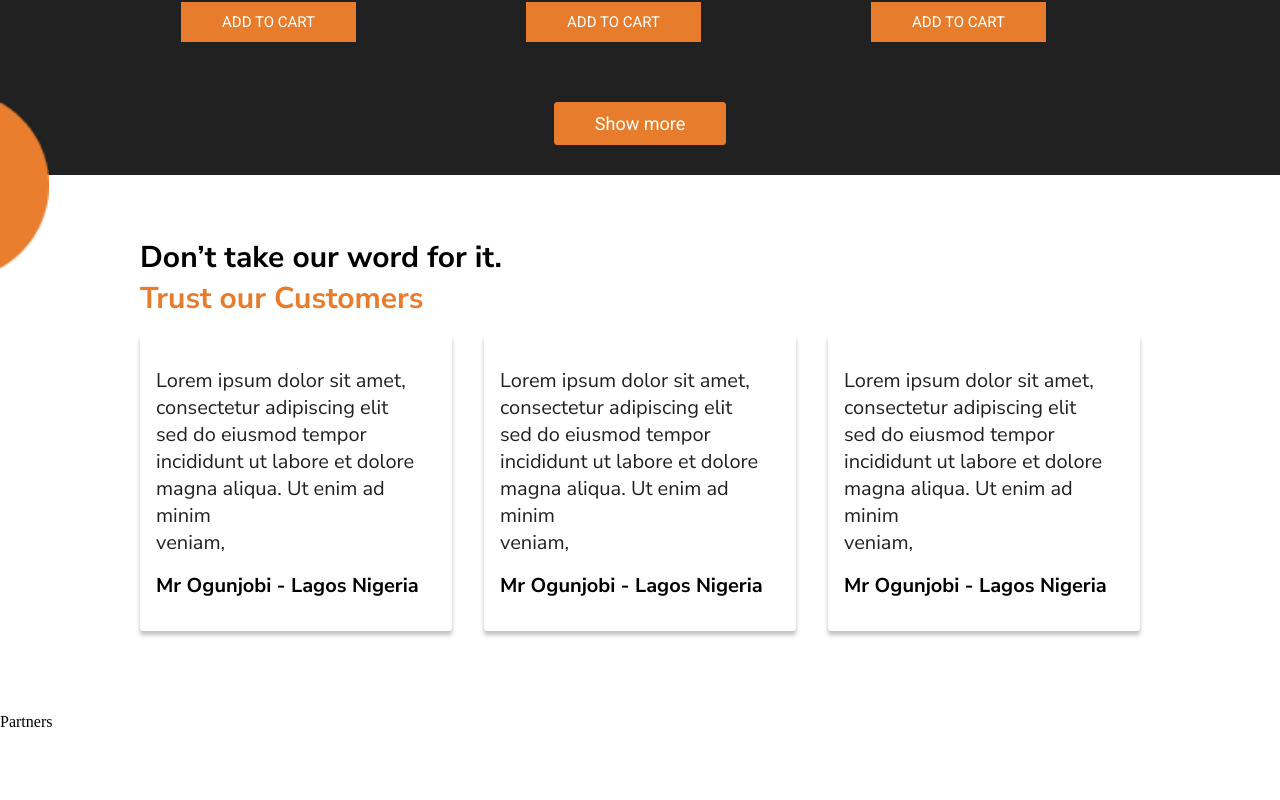
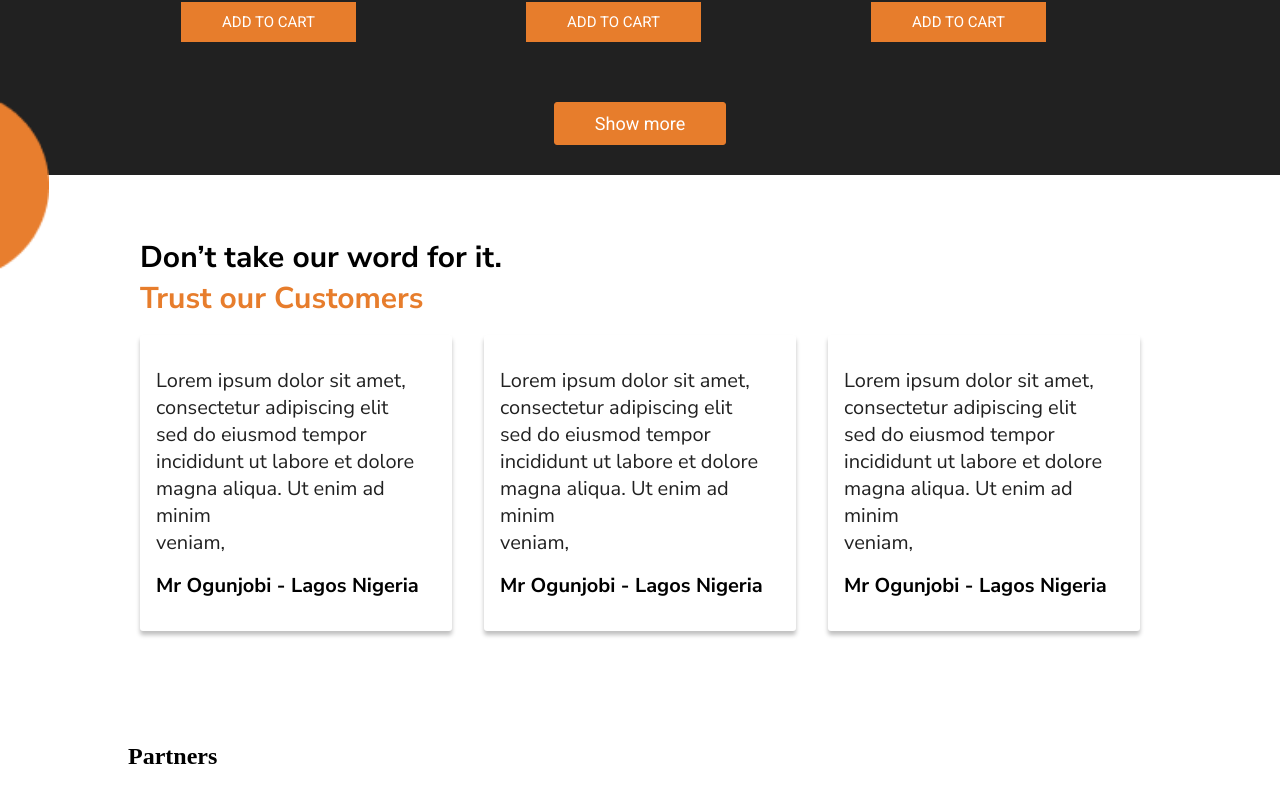
Before and after one commit to gift56/Bookly2.0, a React (Create React App) app: page / in a window 1280 px wide. Shown: the part 2149-2949 px from the top of the page. Before the commit the page ends 2880 px from the top, so only its background shows below. Built offline with nearby package versions, Linux system fonts and the light colour scheme; the HTML template or start-up script is replaced by a standard one; a web font is replaced by a local one.

Commit message:
still working on partners area

```diff
--- a/src/components/Partners.jsx
+++ b/src/components/Partners.jsx
@@ -1,8 +1,17 @@
-import React from 'react'
+import React from 'react';
 
 const Partners = () => {
   return (
-    <div>Partners</div>
+    <section className='partners'>
+        <div className="contain">
+            <div className="partnersCon">
+                <h2>Partners</h2>
+                <div className="clientsCon">
+
+                </div>
+            </div>
+        </div>
+    </section>
   )
 }
 
```
